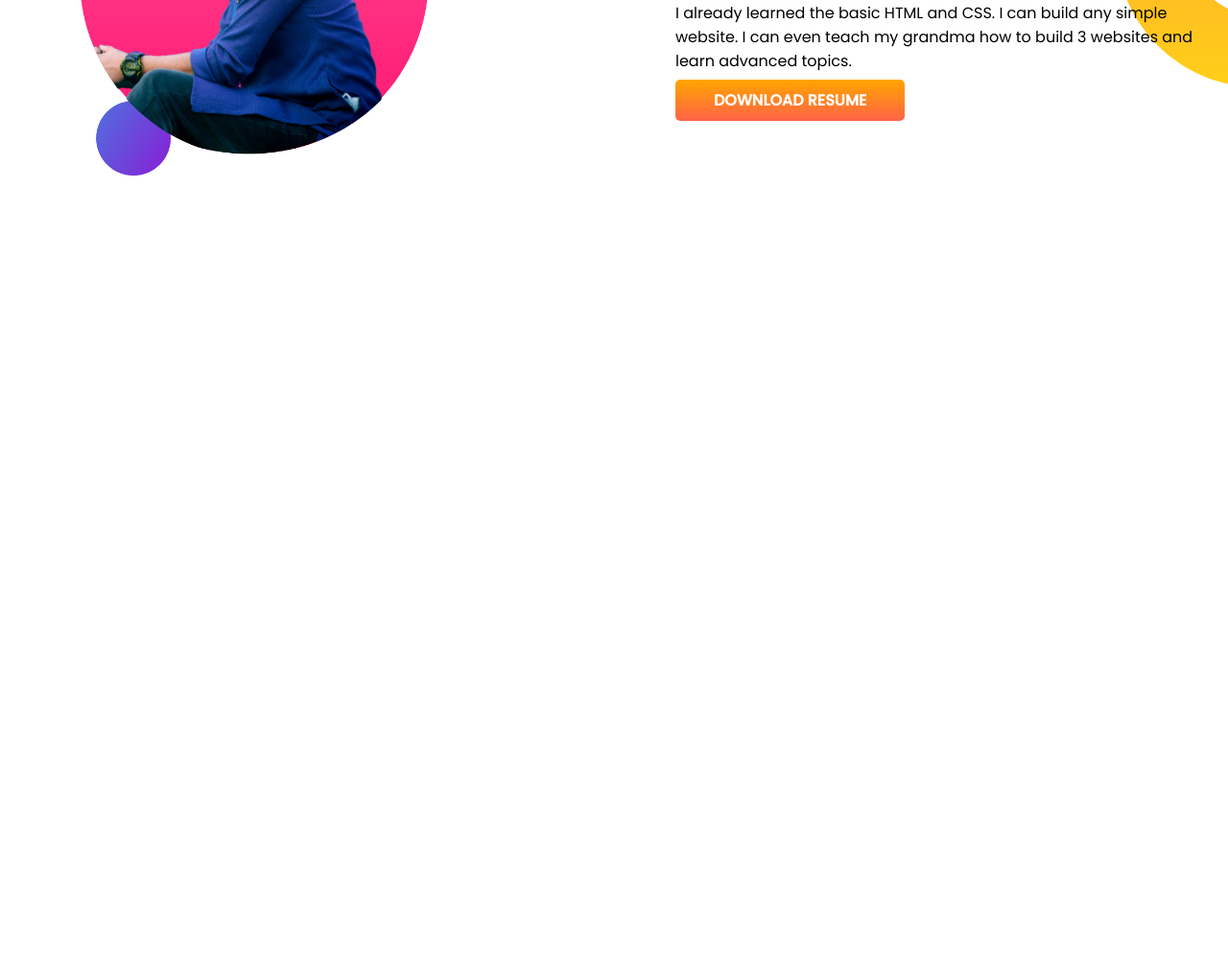
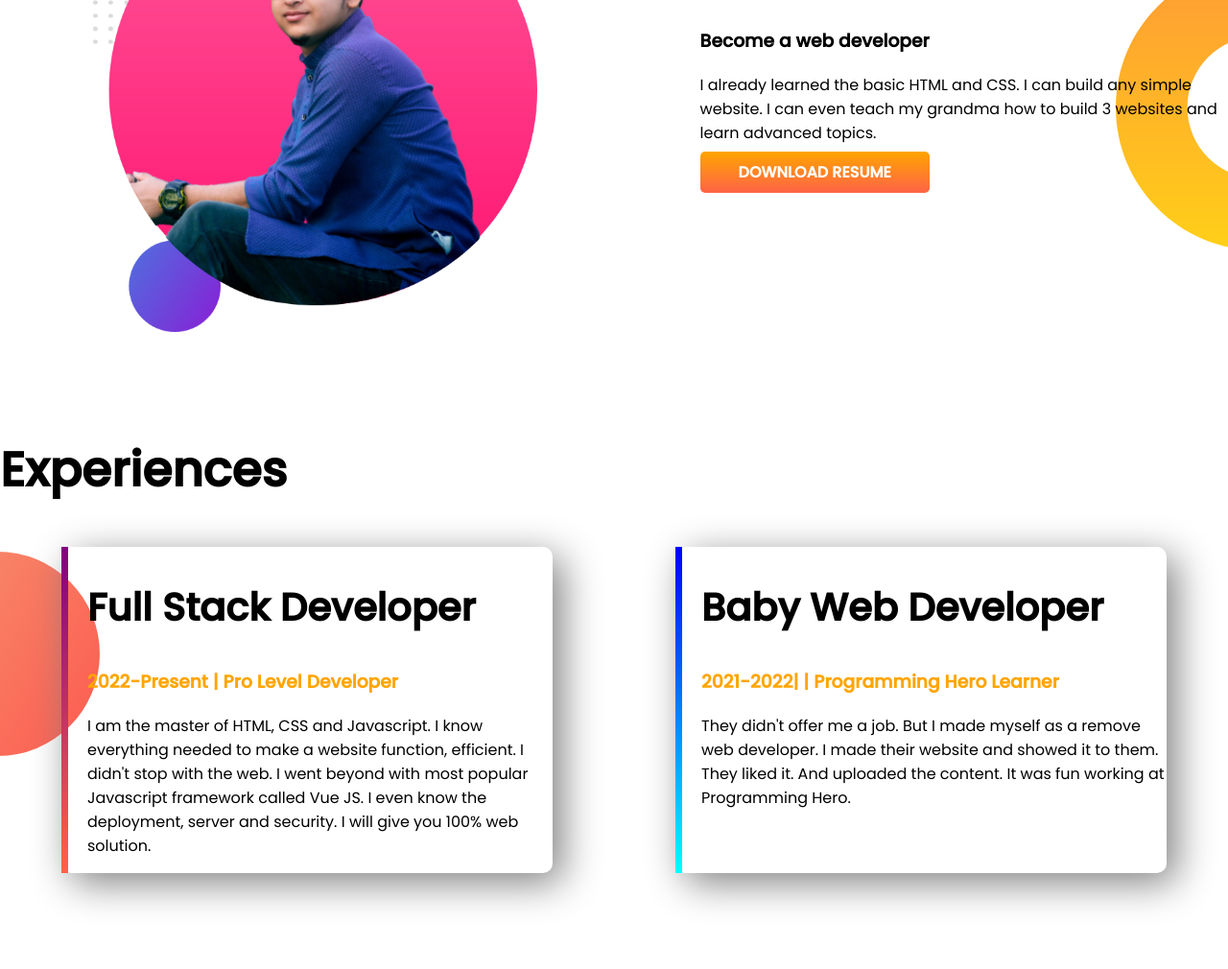
Before and after one commit to sabbirahamed25/developer-portfolio, a plain HTML site: page index.html in a window 1280 px wide. Shown: the part 768-1778 px from the top of the page at 96% size. Before the commit the page ends 958 px from the top, so only its background shows below. Drawn offline with Linux system fonts and the light colour scheme.

Commit message:
experience-added

```diff
--- a/index.html
+++ b/index.html
@@ -11,7 +11,7 @@
     <link rel="stylesheet" href="style.css">
 </head>
 <body>
-    <section class="top-banner">
+    <section class="top-banner flexible-container">
         <div class="half-width">
             <H1>Welcom To</H1>
             <h1><span class="orange-color">Sabbir Ahamed</span> World!</h1>
@@ -24,7 +24,7 @@
         </div>
     </section>
 
-    <section class="dream-big">
+    <section class="dream-big flexible-container">
         <div class="half-width">
             <img src="images/sabbir-01.png" alt="">
         </div>
@@ -36,5 +36,20 @@
 
         </div>
     </section>
+    <section class="experience-area">
+        <h1>Experiences</h1>
+        <div class="flexible-container">
+            <div id="full-stack-developer" class="experience-item">
+                <h2>Full Stack Developer</h2>
+                <h3 class="orange-color">2022-Present | Pro Level Developer</h3>
+                <p>I am the master of HTML, CSS and Javascript. I know everything needed to make a website function, efficient. I didn't stop with the web. I went beyond with most popular Javascript framework called Vue JS. I even know the deployment, server and security. I will give you 100% web solution.</p>
+            </div>
+            <div id="baby-web-developer" class="experience-item">
+                <h2>Baby Web Developer</h2>
+                <h3 class="orange-color">2021-2022| | Programming Hero Learner</h3>
+                <p>They didn't offer me a job. But I made myself as a remove web developer. I made their website and showed it to them. They liked it. And uploaded the content. It was fun working at Programming Hero.</p>
+            </div>
+        </div>
+    </section>
 </body>
 </html>
--- a/style.css
+++ b/style.css
@@ -6,18 +6,22 @@ body{
 h1{
     font-size: 50px;
 }
+h2{
+    font-size: 40px;
+}
 .orange-color{
     color: orange;
 }
-section{
+.flexible-container{
     display: flex;
+    margin-bottom: 100px;
 }
 .half-width{
     width: 50%;
-    padding-left: 5%;
+    padding-left: 7%;
 }
 .half-width img{
-    width: 70%;
+    width: 90%;
 }
 .link-button{
     text-decoration: none;
@@ -35,5 +39,27 @@ section{
     background-image: url(images/dream-bg.png);
     background-repeat: no-repeat;
     background-position: right;
-    padding-top: 100px;
 }
+.experience-area{
+    background-image: url(images/exp-bg.png);
+    background-repeat: no-repeat;
+    background-position: left;
+}
+.experience-item{
+    width: 40%;
+    margin-left: 5%;
+    margin-right: 5%;
+    padding-left: 20px;
+    border-radius: 10px;
+    box-shadow: 10px 10px 40px gray;
+}
+#full-stack-developer{
+    border-left: 7px solid;
+    border-image: linear-gradient(purple,tomato);
+    border-image-slice: 1;
+}
+#baby-web-developer{
+    border-left: 7px solid;
+    border-image: linear-gradient(blue,cyan);
+    border-image-slice: 1;
+}
```
